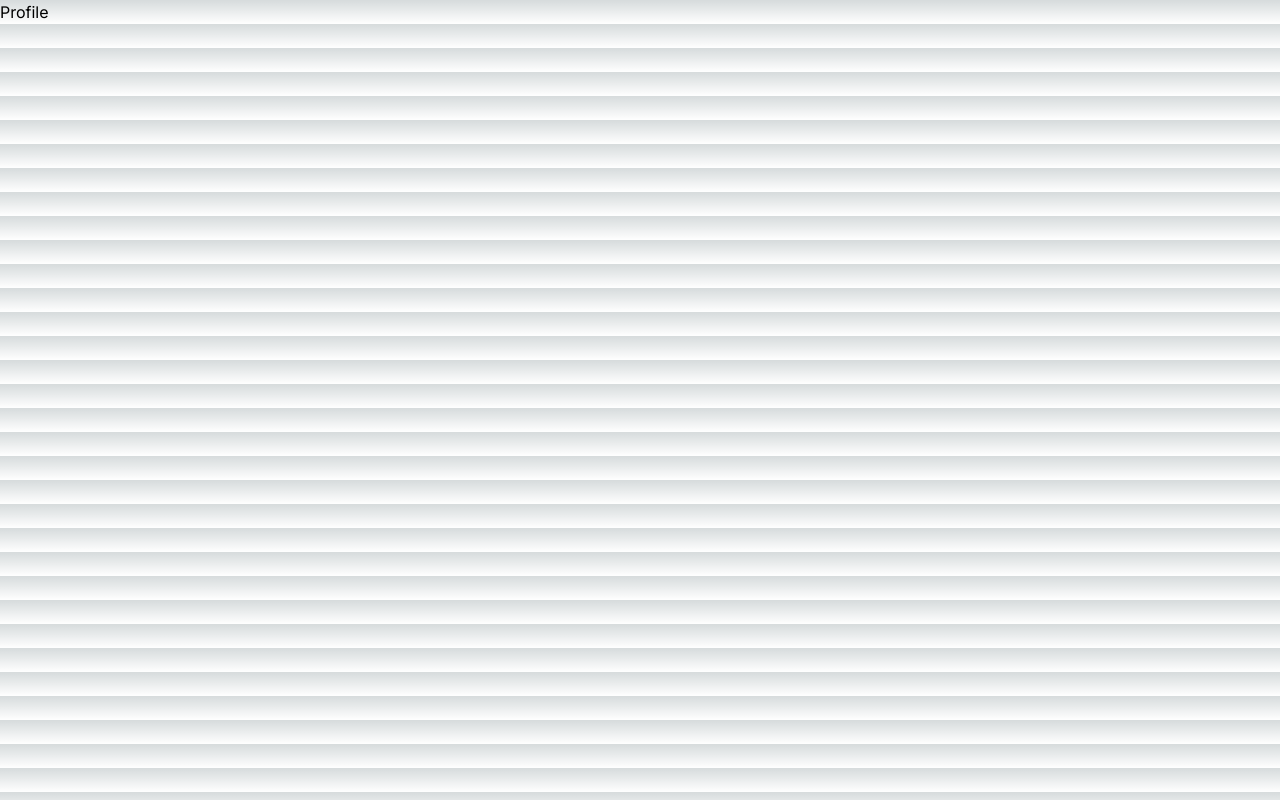
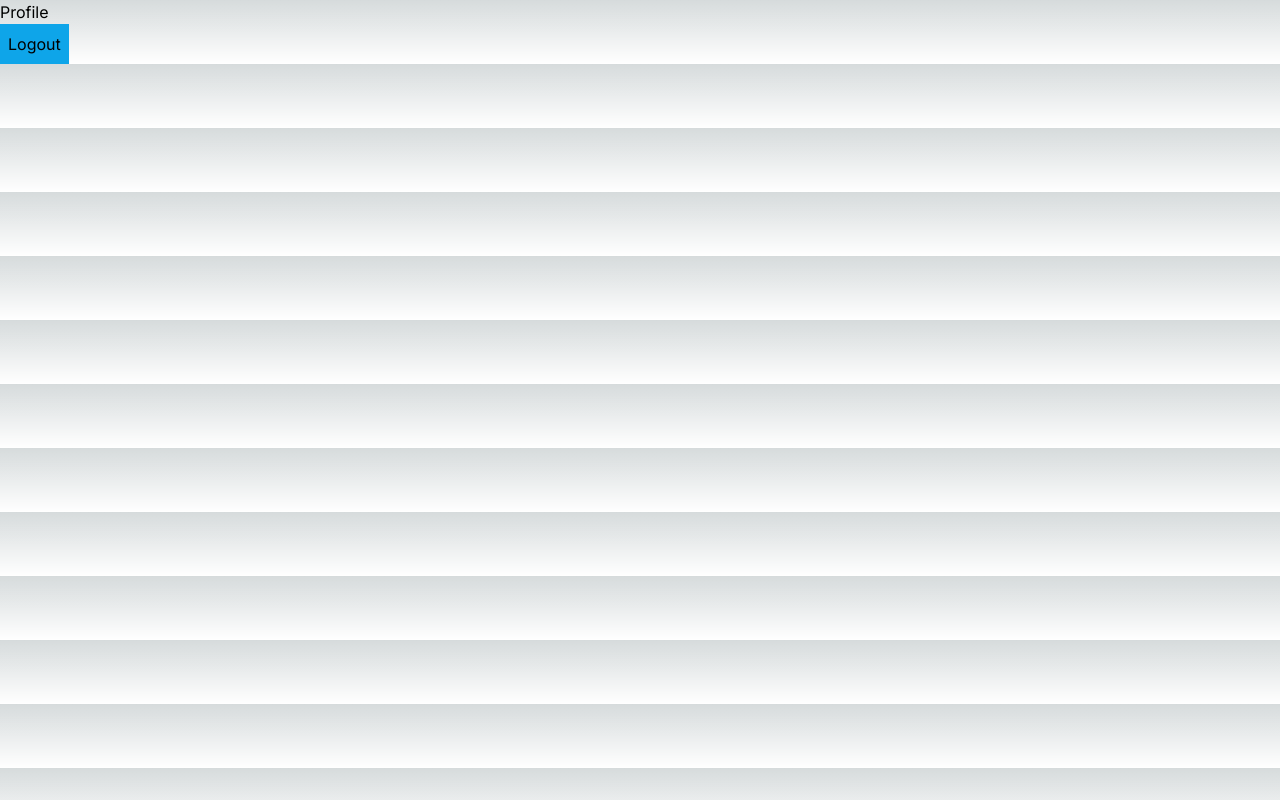
Before and after one commit to anbehindY/next-project, a Next.js app: page /profile in a window 1280 px wide. Built offline with nearby package versions, Linux system fonts and the light colour scheme.

Commit message:
Add logout button

```diff
--- a/src/app/profile/page.tsx
+++ b/src/app/profile/page.tsx
@@ -1,7 +1,29 @@
+'use client';
+import { useRouter } from "next/navigation";
+import axios from "axios";
+import toast from "react-hot-toast";
+
+
 export default () => {
+  const router = useRouter();
+  const logout = () => {
+    try {
+      axios.get('/api/users/logout')
+      router.push('/login')
+    } catch (error: any) {
+      console.log(error.message);
+      toast.error(error.message);
+    }
+  }
   return (
     <div>
       <h1>Profile</h1>
+      <button
+        className="bg-sky-500 p-2"
+        onClick={logout}
+      >
+        Logout
+      </button>
     </div>
   )
 }
```
